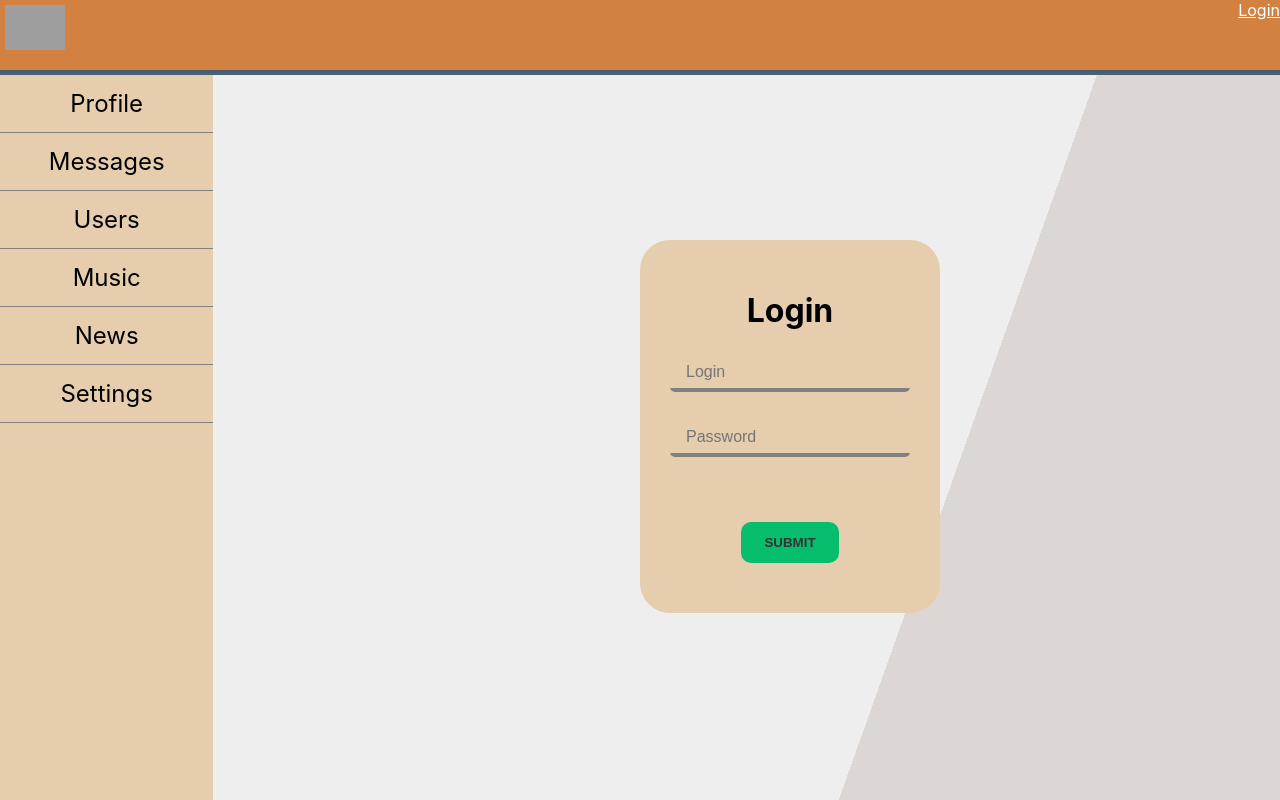
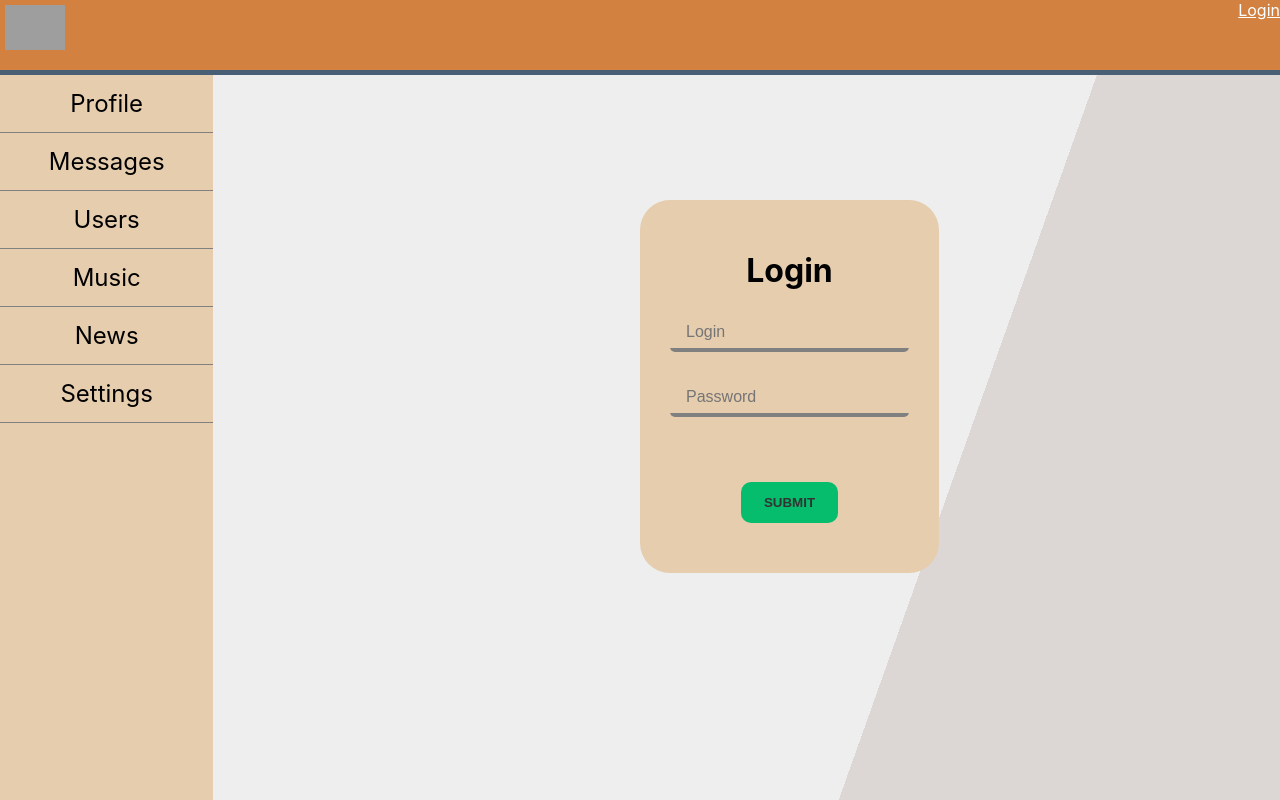
Before and after one commit to AidXylelele/my-app, a React (Create React App) app: page /login in a window 1280 px wide. Built offline with nearby package versions, Linux system fonts and the light colour scheme; no server answers; grey boxes are pictures that could not be loaded.

Commit message:
fixed position of login form

```diff
--- a/src/components/Login/Login.module.css
+++ b/src/components/Login/Login.module.css
@@ -1,4 +1,5 @@
 .form {
+    box-sizing: border-box;
     display: flex;
     flex-direction: column;
     background-color: #E6CDAE;
@@ -6,8 +7,9 @@
     justify-content: center;
     position: absolute;
     left: 50%;
-    top: 30%;
-    min-width: 300px;
+    top: 50%;
+    margin-top: -200px;
+    max-width: 300px;
     padding: 30px;
     border-radius: 30px;
     transform: none;
```
